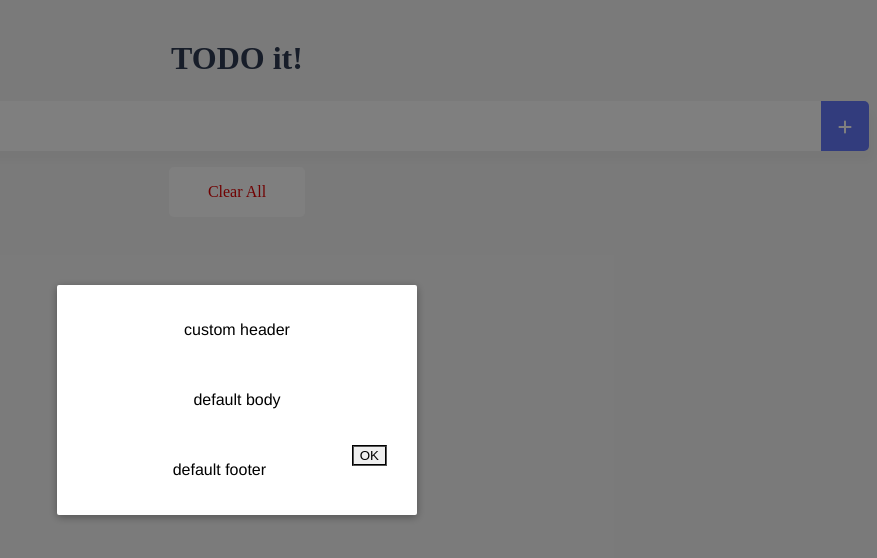
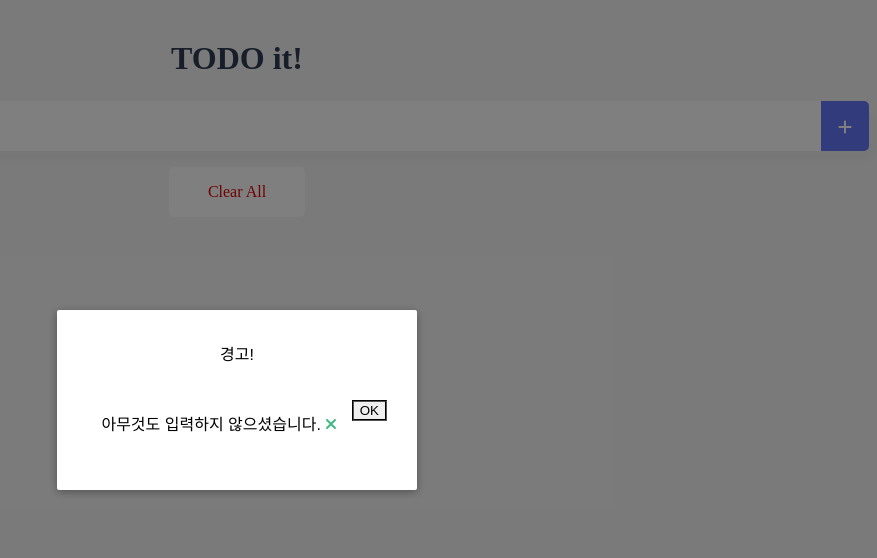
Before and after one commit to younboyoung/vue-todo, a Vue app: page / in a window 1280 px wide. Both pictures are taken after a click on the element 1248 px from the left and 126 px from the top of the page. Shown: the top 558 px of the page, without its empty margins (403-1280 px from the left). Built offline with nearby package versions, Linux system fonts and the light colour scheme.

Commit message:
feat: transition

```diff
--- a/src/components/TodoInput.vue
+++ b/src/components/TodoInput.vue
@@ -8,14 +8,19 @@
       </span>
 
       <AlertModal v-if="showModal" @close="showModal = false">
-        <template v-slot:header>custom header</template>
+        <template v-slot:header>경고!
+        </template>
+
+        <template v-slot:body>아무것도 입력하지 않으셨습니다.   <i class="closeModalBtn fas fa-times" v-on:click="showModal = false"></i>
+            <button class="modal-default-button" @click="showModal = false">OK</button>
+        </template>
       </AlertModal>
 
   </div>
 </template>
 
 <script>
-import AlertModal from './common/Modal.vue'
+import AlertModal from './common/AlertModal.vue'
 
 export default {
     data: function(){
@@ -68,4 +73,7 @@ input:focus {
     color: white;
     vertical-align: middle;
 }
+.closeModalBtn {
+    color: #42b983;
+}
 </style>
--- a/src/components/TodoList.vue
+++ b/src/components/TodoList.vue
@@ -1,6 +1,6 @@
 <template>
   <div>
-      <ul>
+      <transition-group name="list" tag="ul">
           <li v-for="(todoItem, index) in propsdata" v-bind:key="todoItem.item" class="shadow">
               <span class="checkBtn" v-on:click="toggleComplete(todoItem, index)" v-bind:class="{checkBtnCompleted: todoItem.completed }">
                   <i class="fas fa-check"  ></i>
@@ -12,8 +12,8 @@
                   <i class="fa-solid fa-trash-can"></i>
               </span>
           </li>
-      </ul>
-  </div>
+        </transition-group>
+    </div>
 </template>
 
 <script>
@@ -64,4 +64,13 @@ li {
     margin-left: auto;
     color: #de4343;
 }
+
+/*리스트 아이템 트랜지션 효과*/
+.list-enter-active, .list-leave-active {
+  transition: all 1s;
+}
+.list-enter-from, .list-leave-to /* .list-leave-active below version 2.1.8 */ {
+  opacity: 0;
+  transform: translateY(30px);
+}
 </style>
--- a/src/components/common/Modal.vue
+++ b/src/components/common/AlertModal.vue
@@ -16,14 +16,15 @@
                 </slot>
               </div>
 
-              <div class="modal-footer">
+              <!-- <div class="modal-footer">
                 <slot name="footer">
                   default footer
+
+                </slot>
                   <button class="modal-default-button" @click="$emit('close')">
                     OK
                   </button>
-                </slot>
-              </div>
+              </div> -->
             </div>
           </div>
         </div>
```
